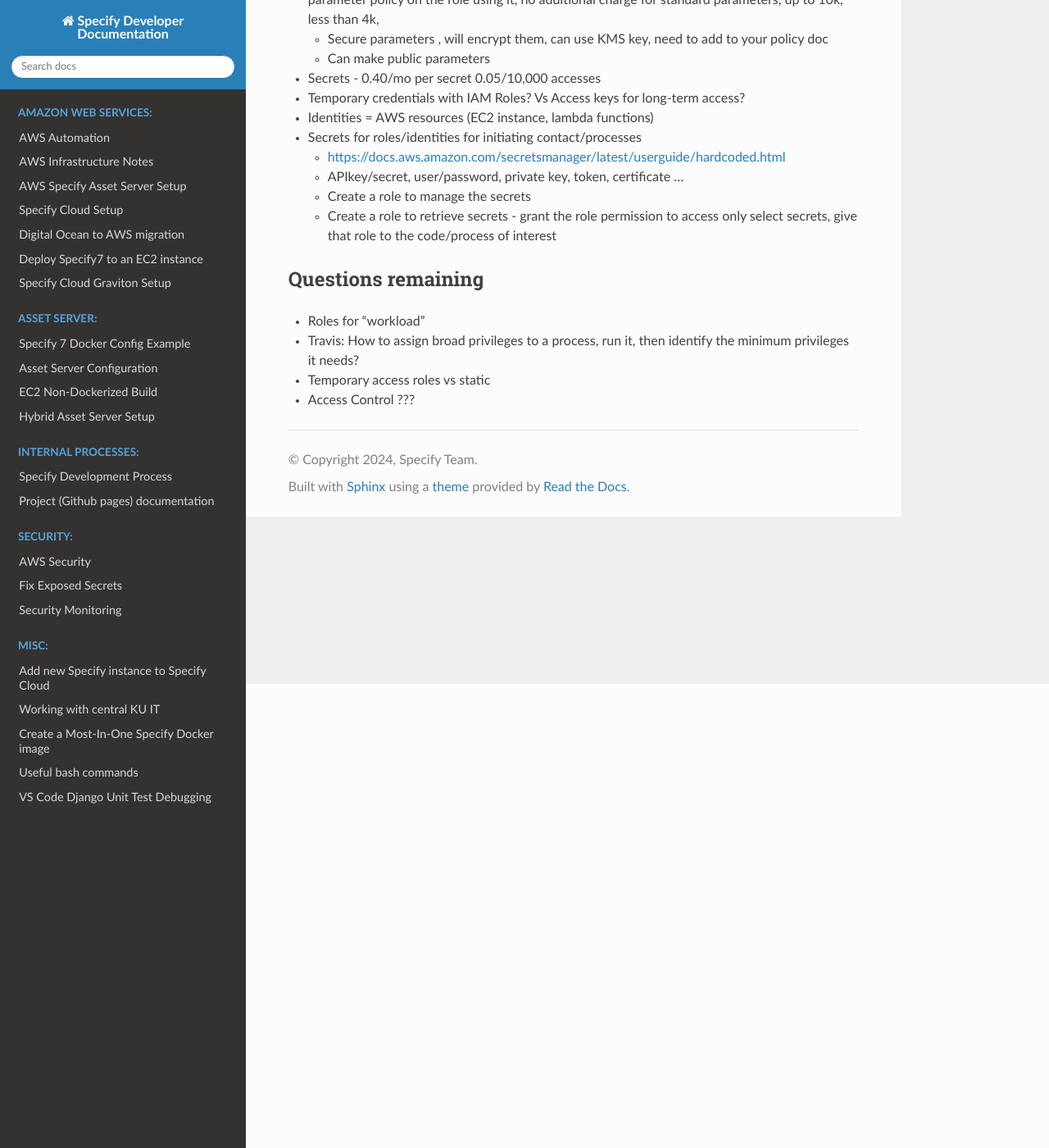
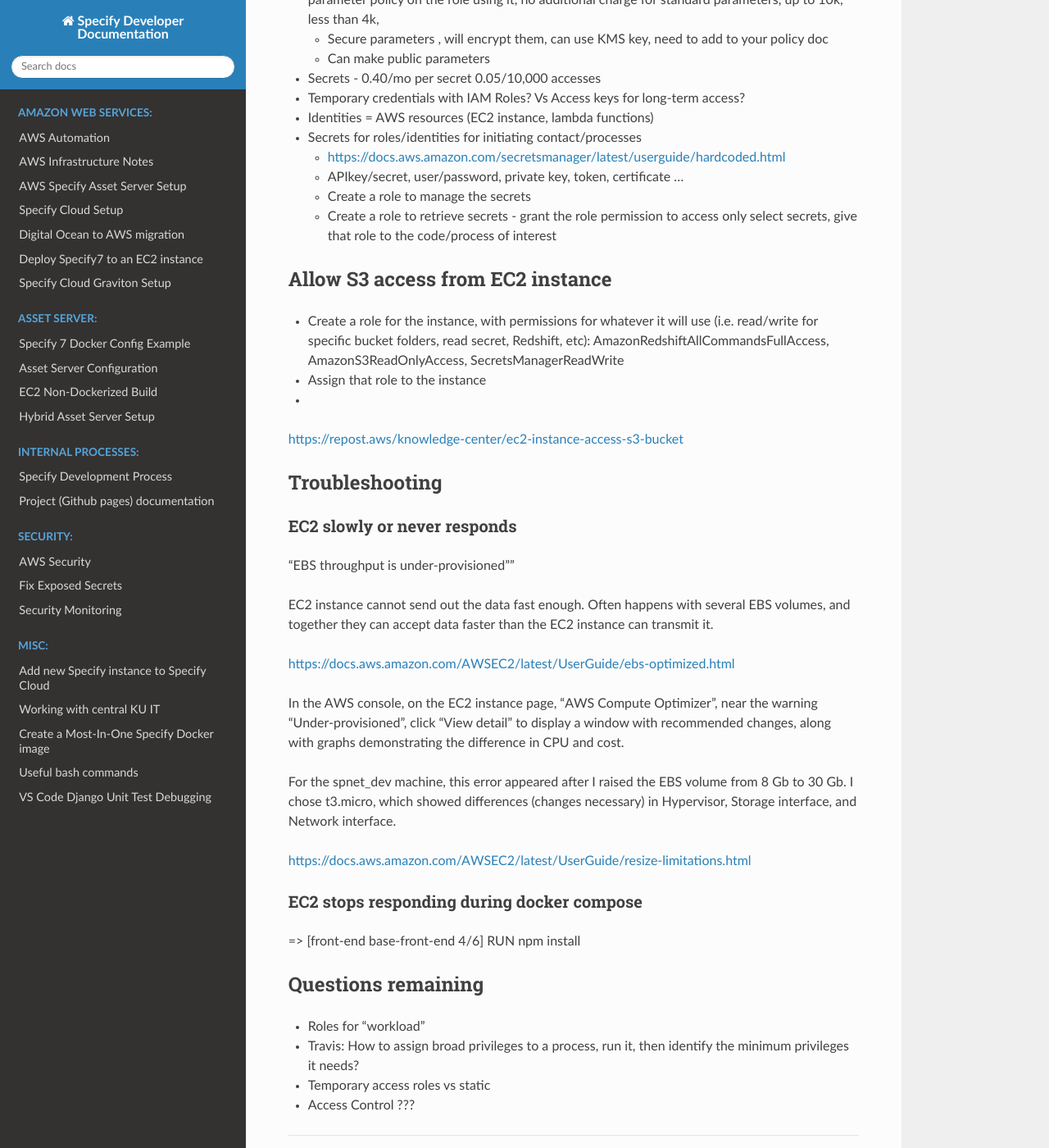
Before and after one commit to specify/specify.github.io, a Sphinx documentation site: the page built from sphinx/aws/aws_authentication.rst, in a window 1280 px wide and 1400 px high, scrolled down 566 px. Shown: the whole window at 82% size. Built offline with Sphinx 7.4.7 and the Read the Docs theme 2.0.0, drawn with Linux system fonts in a browser that asks for light colours.

Commit message:
EC2 documentation

```diff
--- a/sphinx/aws/aws_authentication.rst
+++ b/sphinx/aws/aws_authentication.rst
@@ -41,6 +41,47 @@
   * Create a role to retrieve secrets - grant the role permission to access only select
     secrets, give that role to the code/process of interest
 
+Allow S3 access from EC2 instance
+-------------------------------------------
+
+* Create a role for the instance, with permissions for whatever it will use (i.e.
+  read/write for specific bucket folders,  read secret, Redshift, etc):
+  AmazonRedshiftAllCommandsFullAccess, AmazonS3ReadOnlyAccess, SecretsManagerReadWrite
+* Assign that role to the instance
+*
+
+https://repost.aws/knowledge-center/ec2-instance-access-s3-bucket
+
+Troubleshooting
+------------------------
+
+EC2 slowly or never responds
+...................................
+
+"EBS throughput is under-provisioned""
+
+EC2 instance cannot send out the data fast enough. Often happens with several EBS
+volumes, and together they can accept data faster than the EC2 instance can transmit it.
+
+https://docs.aws.amazon.com/AWSEC2/latest/UserGuide/ebs-optimized.html
+
+In the AWS console, on the EC2 instance page, "AWS Compute Optimizer", near the warning
+"Under-provisioned", click "View detail" to display a window with recommended changes,
+along with graphs demonstrating the difference in CPU and cost.
+
+For the spnet_dev machine, this error appeared after I raised the EBS volume from 8 Gb
+to 30 Gb.  I chose t3.micro, which showed differences (changes necessary) in Hypervisor,
+Storage interface, and Network interface.
+
+https://docs.aws.amazon.com/AWSEC2/latest/UserGuide/resize-limitations.html
+
+EC2 stops responding during docker compose
+.................................................
+
+=> [front-end base-front-end 4/6] RUN npm install
+
+
+
 Questions remaining
 ---------------------------------------
 * Roles for “workload”
```
